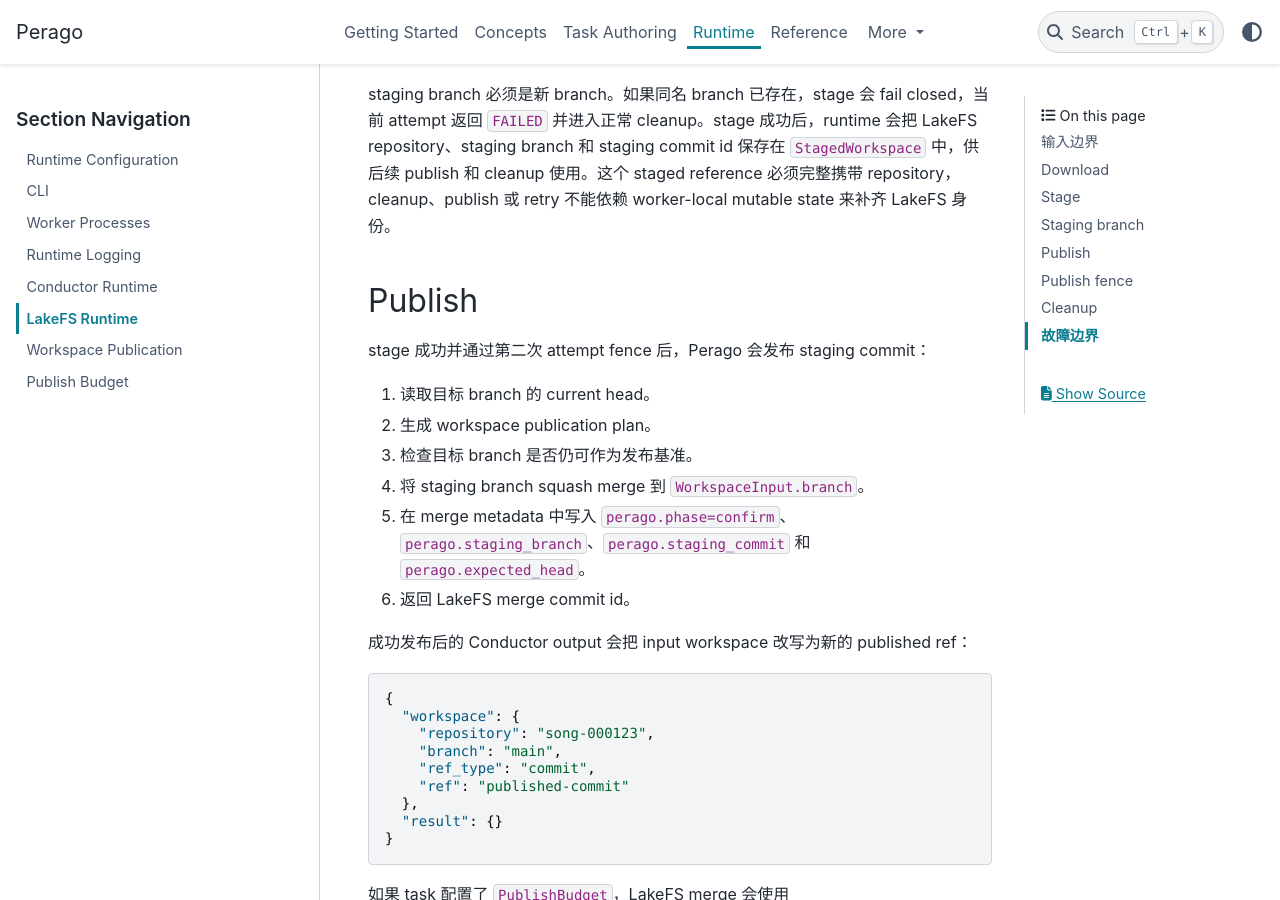
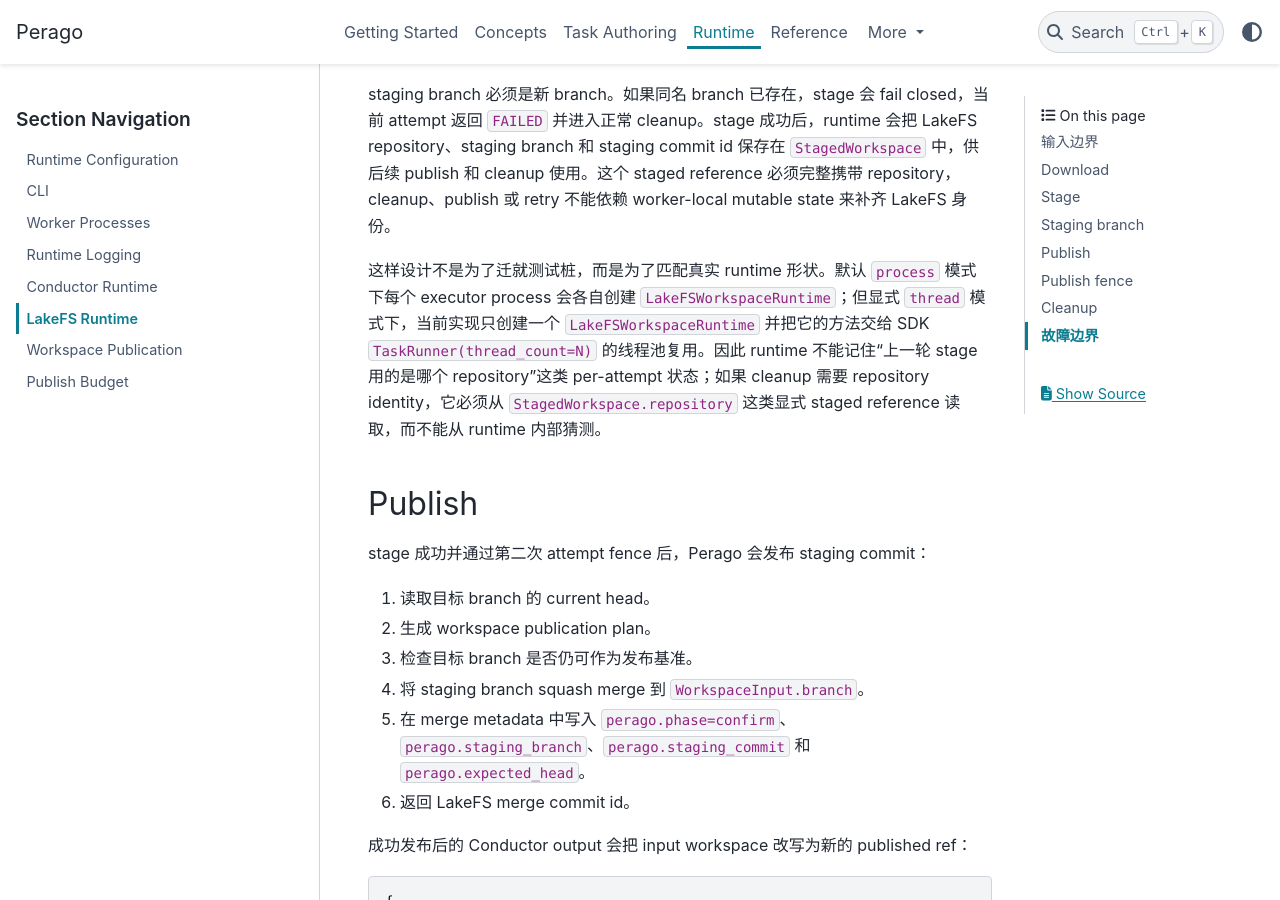
Before and after one commit to Qiyin-Tech/perago, a Sphinx documentation site: the page built from docs/runtime/lakefs.md, in a window 1280 px wide and 900 px high, scrolled down 2704 px. Built offline with Sphinx 7.4.7 and the PyData theme 0.15.4, drawn with Linux system fonts in a browser that asks for light colours.

```diff
--- a/docs/runtime/lakefs.md
+++ b/docs/runtime/lakefs.md
@@ -87,6 +87,8 @@
 
 staging branch 必须是新 branch。如果同名 branch 已存在，stage 会 fail closed，当前 attempt 返回 `FAILED` 并进入正常 cleanup。stage 成功后，runtime 会把 LakeFS repository、staging branch 和 staging commit id 保存在 `StagedWorkspace` 中，供后续 publish 和 cleanup 使用。这个 staged reference 必须完整携带 repository，cleanup、publish 或 retry 不能依赖 worker-local mutable state 来补齐 LakeFS 身份。
 
+这样设计不是为了迁就测试桩，而是为了匹配真实 runtime 形状。默认 `process` 模式下每个 executor process 会各自创建 `LakeFSWorkspaceRuntime`；但显式 `thread` 模式下，当前实现只创建一个 `LakeFSWorkspaceRuntime` 并把它的方法交给 SDK `TaskRunner(thread_count=N)` 的线程池复用。因此 runtime 不能记住“上一轮 stage 用的是哪个 repository”这类 per-attempt 状态；如果 cleanup 需要 repository identity，它必须从 `StagedWorkspace.repository` 这类显式 staged reference 读取，而不能从 runtime 内部猜测。
+
 ## Publish
 
 stage 成功并通过第二次 attempt fence 后，Perago 会发布 staging commit：
```
Also changed, not shown: docs/runtime/conductor.md (+2 -0 lines), 1 other file.
